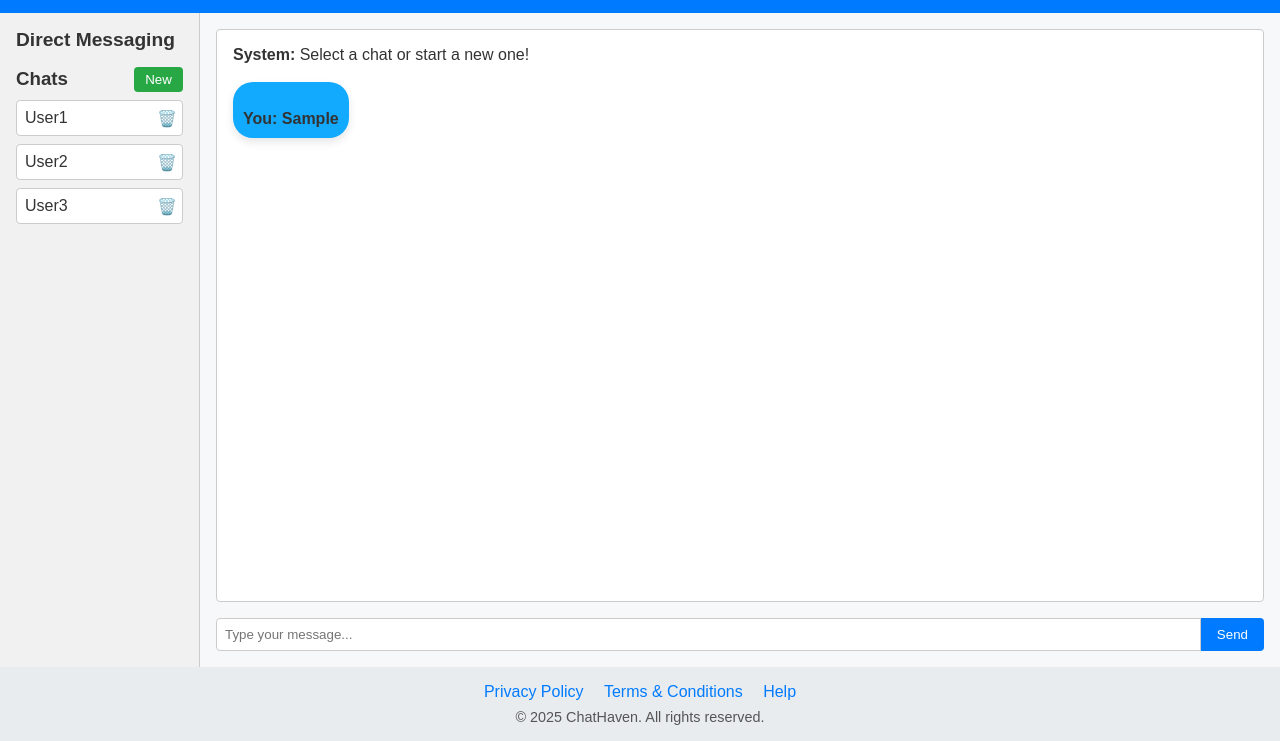
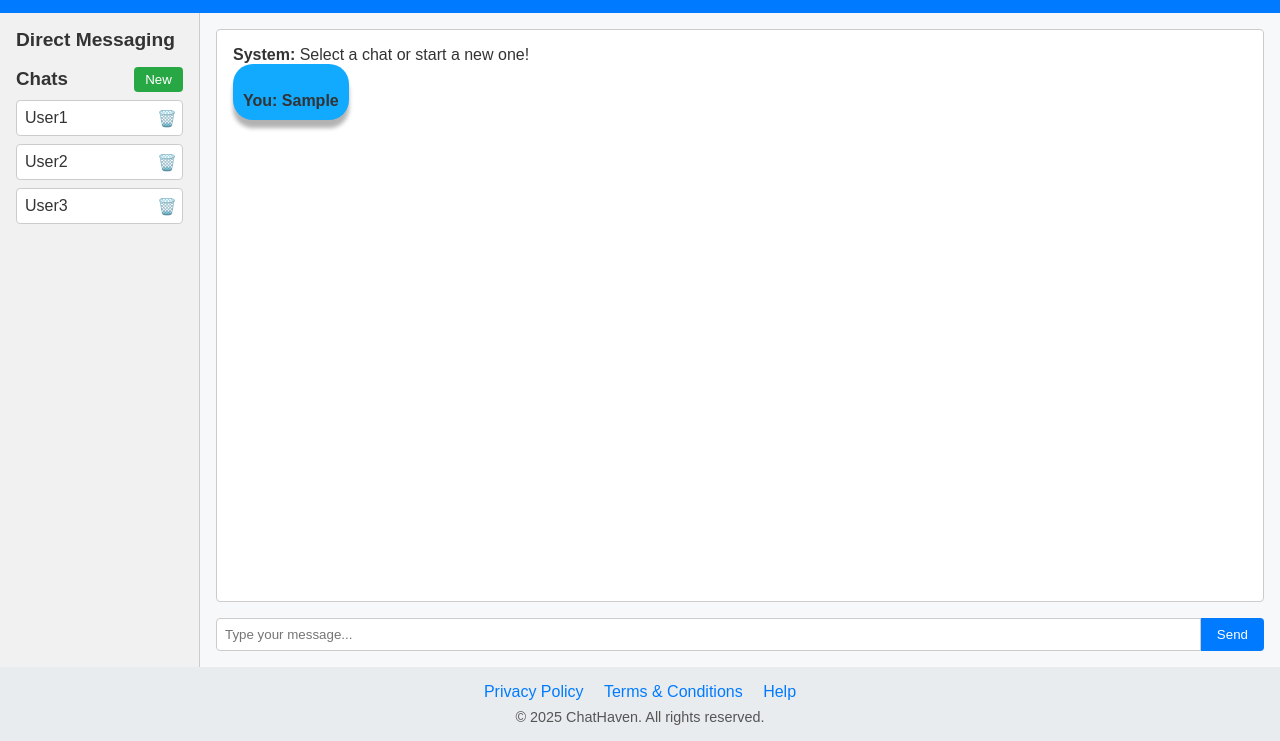
Before and after one commit to TopNotchEngineering/TopNotchEngineering-SOEN341_Project_W25, a plain HTML site: page App/HTML/Admin/DirectMessaging.html in a window 1280 px wide. Both pictures are taken after typing "Sample" into the empty fields and a click on the button "Send". Shown: the part 59-800 px from the top of the page. Drawn offline with Linux system fonts and the light colour scheme.

Commit message:
Commiting it

```diff
--- a/App/HTML/Admin/AdminDashboard.html
+++ b/App/HTML/Admin/AdminDashboard.html
@@ -3,6 +3,7 @@
 <head>
   <meta charset="UTF-8" />
   <title>ChatHaven - User Dashboard</title>
+  <link rel="icon" href="../../images/chathaven_logo.png">
   <link rel="stylesheet" href="/App/CSS/styles.css" />
   <style>
     /* NAVIGATION BAR STYLES */
--- a/App/HTML/Admin/DirectMessaging.html
+++ b/App/HTML/Admin/DirectMessaging.html
@@ -2,6 +2,7 @@
 <html lang="en">
 <head>
   <meta charset="UTF-8" />
+  <link rel="icon" href="../../images/chathaven_logo.png">
   <title>ChatHaven - Direct Messages</title>
   <link rel="stylesheet" href="/App/CSS/styles.css" />
 
@@ -447,14 +448,23 @@
     const message = messageInput.value.trim();
     if (message) {
         // Create message element
-        const messageElement = document.createElement('p');
+        const messageElement = document.createElement('div');
 
         // Append message element to chat messages container
         chatMessages.appendChild(messageElement);
 
         // Style the delete button
-        messageElement.innerHTML = `<br><div style="background-color: #1af; padding: 10px; border-radius: 20px; width: fit-content; box-shadow: 0 4px 8px rgba(0, 0, 0, 0.1); /* Add shadow effect */"><br><strong>You: ${message} </strong></div>`;
-
+        messageElement.innerHTML = `<br><strong>You: ${message} </strong>`;
+        messageElement.style.cssText = `
+            position: relative;
+            transition: width 1s ease;
+            background-color: #1af;
+            padding: 10px;
+            border-radius: 20px;
+            width: fit-content;
+            box-shadow: 0 8px 4px rgba(0, 0, 0, 0.3); /* Add shadow effect */
+            margin-bottom: 10px;
+        `;
         // Clear the message input and scroll to the bottom
         messageInput.value = '';
         chatMessages.scrollTop = chatMessages.scrollHeight;
```
Also changed, not shown: App/HTML/Admin/Channels.html (+15 -3 lines), App/HTML/Admin/Teams.html (+1 -0 lines), App/HTML/User/Channels.html (+1 -0 lines), App/HTML/User/DirectMessaging.html (+1 -0 lines), App/HTML/User/UserDashboard.html (+1 -0 lines), App/HTML/login.html (+1 -0 lines).
